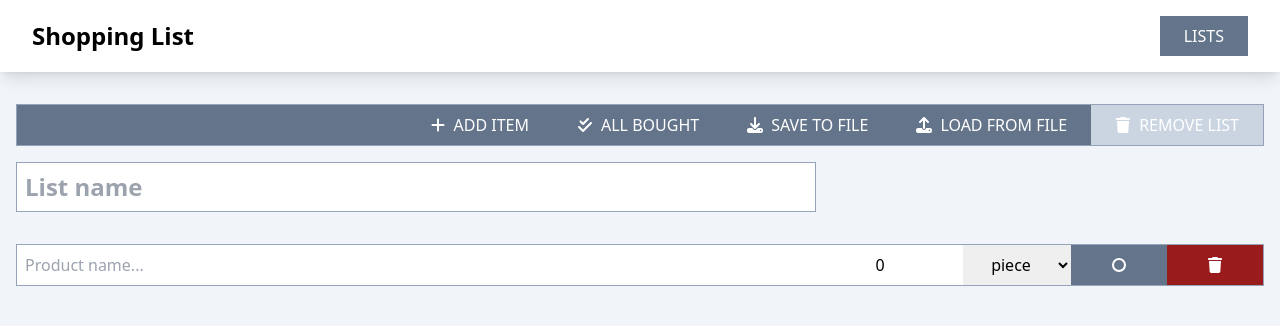
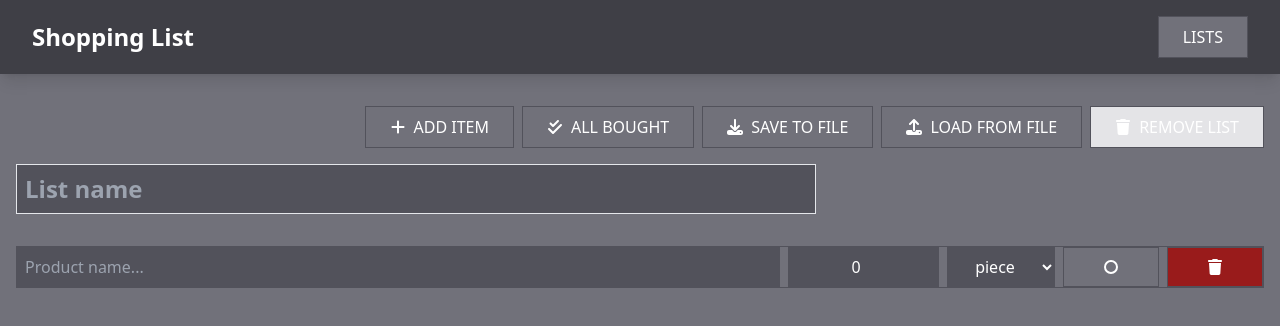
Before and after one commit to antklim89/shopping_list, a React app: page / in a window 1280 px wide. Both pictures are taken after a click on the button "ADD ITEM". Shown: the top 326 px of the page. Built offline with nearby package versions, Linux system fonts and the light colour scheme; the HTML template or start-up script is replaced by a standard one.

Commit message:
refactor(styles): update colors

```diff
--- a/src/components/actions/actions-panel.tsx
+++ b/src/components/actions/actions-panel.tsx
@@ -8,7 +8,7 @@ import { ShareList } from './share-list';
 
 export function ActionsPanel() {
   return (
-    <div className="bg-primary flex justify-end border border-slate-400">
+    <div className="bg-primary flex justify-end gap-2">
       <ListCreate />
       <SelectAll />
       <SaveToFile />
--- a/src/components/feature/list-item.tsx
+++ b/src/components/feature/list-item.tsx
@@ -19,11 +19,11 @@ export function ListItem({ items, listItemId }: { items: ListItemType; listItemI
   return (
     <motion.div
       animate={{ x: 0, opacity: 1 }}
-      className={cn('flex justify-between border bg-white border-slate-400 flex-wrap sm:flex-nowrap', { 'border-green-800': items.selected })}
+      className={cn('flex gap-2 justify-between border bg-primary-500 border-primary-600 flex-wrap sm:flex-nowrap', { 'border-green-800': items.selected })}
       exit={{ x: 50, opacity: 0 }}
       initial={{ x: -50, opacity: 0 }}
     >
-      <div className="flex w-full sm:w-auto sm:flex-[5_0_auto]">
+      <div className="flex gap-2 w-full sm:w-auto sm:flex-[5_0_auto]">
         <input
           className="w-full p-2"
           disabled={items.selected}
@@ -33,7 +33,7 @@ export function ListItem({ items, listItemId }: { items: ListItemType; listItemI
           onChange={e => handleChange({ name: e.target.value })}
         />
       </div>
-      <div className="flex flex-[1] justify-end">
+      <div className="flex gap-2 flex-[1] justify-end">
         <input
           className="p-2 text-center"
           disabled={items.selected}
--- a/src/components/feature/list.tsx
+++ b/src/components/feature/list.tsx
@@ -13,7 +13,7 @@ export function List() {
     <div className=" overflow-hidden">
       <div className="text-2xl font-bold my-4">
         <input
-          className="bg-white border border-slate-400 p-2 w-full max-w-[50rem]"
+          className="border p-2 w-full max-w-[50rem]"
           placeholder="List name"
           type="text"
           value={list.name}
--- a/src/components/layout/header.tsx
+++ b/src/components/layout/header.tsx
@@ -3,9 +3,9 @@ import { ListsDrawer } from '@/components/feature/lists-drawer';
 
 export function Header() {
   return (
-    <header className="bg-white p-4 mb-8 shadow-lg">
+    <header className="bg-primary-700 p-4 mb-8 shadow-lg">
       <div className="container flex items-center justify-between">
-        <h1 className="text-2xl font-bold">Shopping List</h1>
+        <h1 className="text-white text-2xl font-bold">Shopping List</h1>
         <nav>
           <ul className="flex space-x-4">
             <li>
--- a/src/components/ui/button.tsx
+++ b/src/components/ui/button.tsx
@@ -8,7 +8,7 @@ export const Button = forwardRef<HTMLButtonElement, ComponentProps<'button'>>(({
       ref={ref}
       type="button"
       {...props}
-      className={cn('flex justify-center items-center disabled:bg-slate-300 bg-primary-500 hover:bg-primary-600 text-white px-6 py-2 transition-colors uppercase', className)}
+      className={cn('flex justify-center items-center border border-primary-600 disabled:bg-primary-200 bg-primary-500 hover:bg-primary-600 text-white px-6 py-2 transition-colors uppercase', className)}
     />
   );
 });
--- a/src/components/ui/drawer.tsx
+++ b/src/components/ui/drawer.tsx
@@ -25,7 +25,7 @@ const DrawerOverlay = forwardRef<
   React.ComponentPropsWithoutRef<typeof DrawerPrimitive.Overlay>
 >(({ className, ...props }, ref) => (
   <DrawerPrimitive.Overlay
-    className={cn('fixed inset-0 z-50 bg-white/80', className)}
+    className={cn('fixed inset-0 z-50 bg-primary-600/80', className)}
     ref={ref}
     {...props}
   />
@@ -53,7 +53,7 @@ function DrawerTitle({ className, ...props }: ComponentPropsWithoutRef<typeof Dr
   return (
     <DrawerPrimitive.Title
       className={cn(
-        'text-lg font-semibold leading-none tracking-tight',
+        'text-white text-lg font-semibold leading-none tracking-tight',
         className,
       )}
       {...props}
--- a/src/index.css
+++ b/src/index.css
@@ -3,10 +3,15 @@
 @tailwind utilities;
 
 body {
-  @apply bg-slate-100;
+  @apply bg-primary-500;
 }
 
 input:disabled,
 select:disabled {
   @apply text-slate-400;
 }
+
+input,
+select {
+  @apply bg-primary-600 text-white;
+}
--- a/tailwind.config.js
+++ b/tailwind.config.js
@@ -1,4 +1,4 @@
-import { slate } from 'tailwindcss/colors';
+import { zinc } from 'tailwindcss/colors';
 
 
 /** @type {import('tailwindcss').Config} */
@@ -15,8 +15,8 @@ export default {
       },
       colors: {
         primary: {
-          DEFAULT: slate[500],
-          ...slate,
+          DEFAULT: zinc[500],
+          ...zinc,
         },
       },
     },
```
